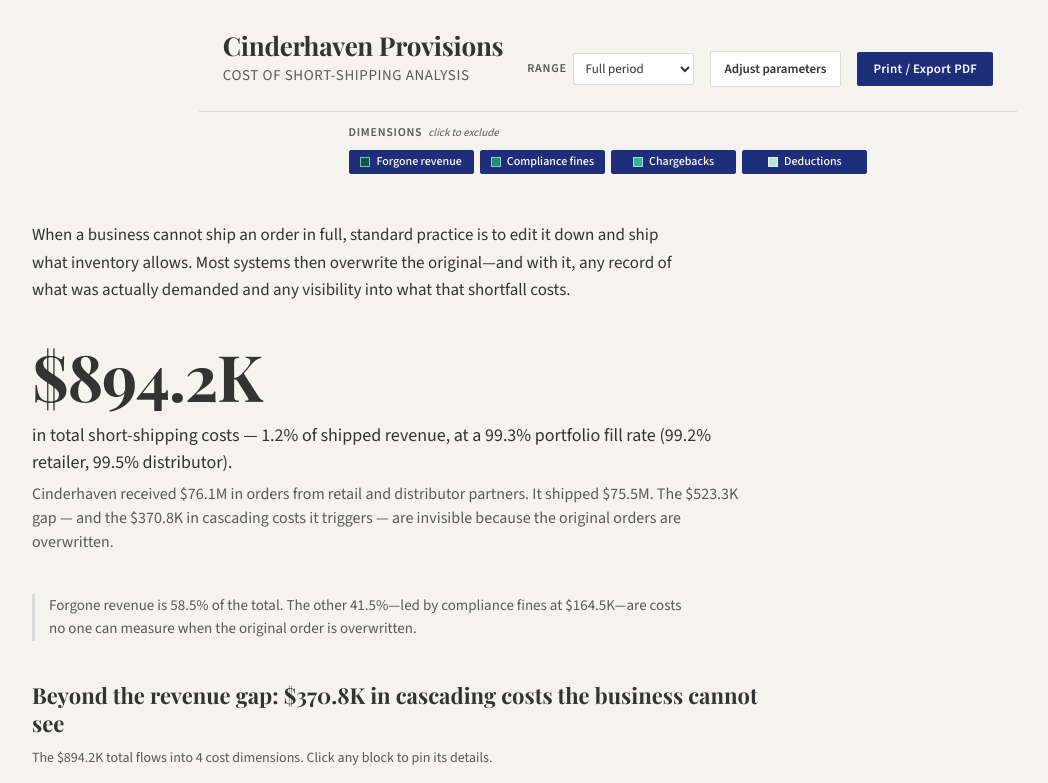
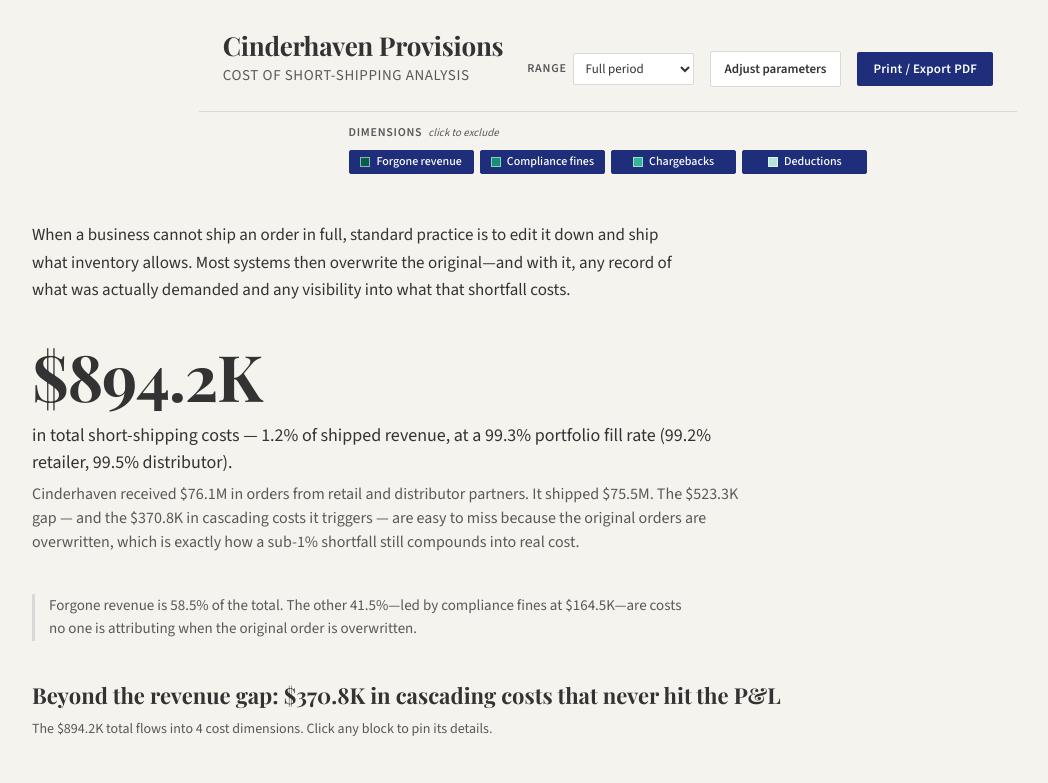
Before and after one commit to MsShawnP/short-ship-cost, a React (Vite) app in the folder web/: page / in a window 1280 px wide. Shown: the top 783 px of the page, without its empty margins (32-1080 px from the left). Built offline with nearby package versions, Linux system fonts and the light colour scheme.

Commit message:
Reconcile figures + narrative to live SSOT

```diff
--- a/web/src/components/BufferSimulation.jsx
+++ b/web/src/components/BufferSimulation.jsx
@@ -186,8 +186,6 @@
     }
   }
 
-  const baselineFillLabel = `${Math.round((scenarios[0]?.by_dimension?.forgone_revenue ? 92.7 : 75))}%`
-
   return (
     <section className={styles.section}>
       <div className={styles.sectionHead}>
--- a/web/src/components/CostStack.jsx
+++ b/web/src/components/CostStack.jsx
@@ -202,8 +202,8 @@
           Cinderhaven received {fmtCompact(demand)} in orders from retail and
           distributor partners. It shipped {fmtCompact(shipped)}. The{' '}
           {fmtCompact(demandGap)} gap &mdash; and the {fmtCompact(cascading)}{' '}
-          in cascading costs it triggers &mdash; are invisible because the
-          original orders are overwritten.
+          in cascading costs it triggers &mdash; are easy to miss because the
+          original orders are overwritten, which is exactly how a sub-1% shortfall still compounds into real cost.
         </p>
       </div>
 
@@ -212,14 +212,14 @@
           Forgone revenue is {fmtPct(forgoneRevenue / total)} of the total. The
           other {fmtPct(cascading / total)}&mdash;led
           by {topCascading.label.toLowerCase()} at {fmtCompact(topCascading.value)}&mdash;are
-          costs no one can measure when the original order is overwritten.
+          costs no one is attributing when the original order is overwritten.
         </p>
       )}
 
       <div className={styles.chart}>
         <h2 className={styles.chartTitle}>
           Beyond the revenue gap: {fmtCompact(cascading)} in cascading costs
-          the business cannot see
+          that never hit the P&amp;L
         </h2>
         <p className={styles.chartSubtitle}>
           The {fmtCompact(total)} {range.isFiltered ? 'period' : 'total'}{' '}
```
